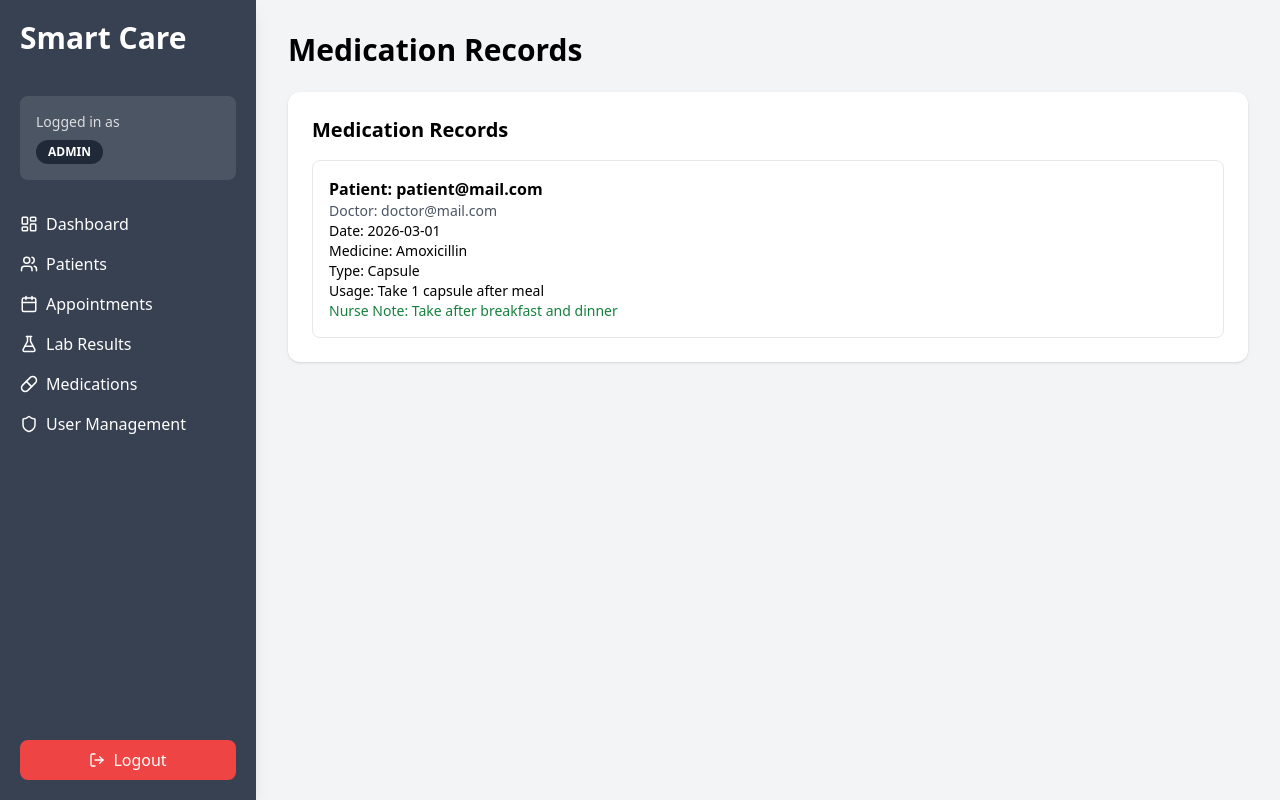
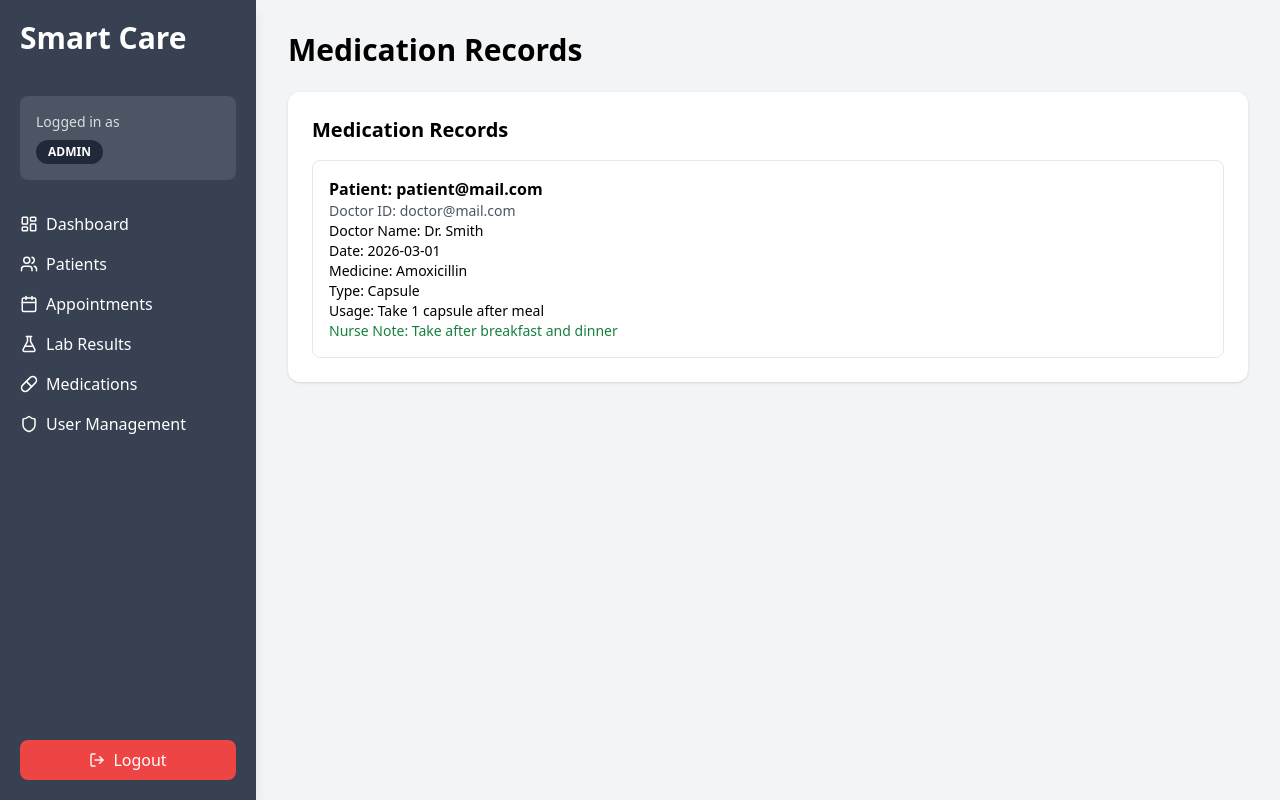
Before and after one commit to Nutt2761/Smart_Care_Monitor-Database-Devops-, a React (Vite) app in the folder smart-care/: page /medications in a window 1280 px wide. Built offline with nearby package versions, Linux system fonts and the light colour scheme; sample sign-in values are in the browser's storage.

Commit message:
แก้ Medication ให้กรอกชื่อ หมอด้วย

```diff
--- a/smart-care/src/pages/Medications.jsx
+++ b/smart-care/src/pages/Medications.jsx
@@ -1,37 +1,56 @@
-import { useState } from "react";
+import { useState, useEffect } from "react";
 
 export default function Medications(){
 
 const role = localStorage.getItem("role");
-const email = localStorage.getItem("email");
+const doctorId = localStorage.getItem("email"); // ใช้เป็น ID
 
-const [records,setRecords] = useState([
+// ✅ โหลดจาก localStorage
+const [records,setRecords] = useState(()=>{
+const saved = localStorage.getItem("medications");
+return saved ? JSON.parse(saved) : [
 {
 id:1,
 patient:"patient@mail.com",
-doctor:"doctor@mail.com",
+doctorId:"doctor@mail.com",
+doctorName:"Dr. Smith",
 date:"2026-03-01",
 medicine:"Amoxicillin",
 type:"Capsule",
 usage:"Take 1 capsule after meal",
 nurseNote:"Take after breakfast and dinner"
 }
-]);
+];
+});
+
+// ✅ save ทุกครั้งที่มีการเปลี่ยน
+useEffect(()=>{
+localStorage.setItem("medications",JSON.stringify(records));
+},[records]);
 
 const [form,setForm] = useState({
 patient:"",
+doctorName:"",
 medicine:"",
 type:"",
 usage:"",
 nurseNote:""
 });
 
+
+// ================= DOCTOR =================
 const handleDoctorSubmit = ()=>{
+
+if(!form.patient || !form.medicine || !form.type || !form.usage || !form.doctorName){
+alert("กรอกข้อมูลให้ครบ!");
+return;
+}
 
 const newRecord = {
 id:Date.now(),
 patient:form.patient,
-doctor:email,
+doctorId:doctorId,
+doctorName:form.doctorName,
 date:new Date().toISOString().split("T")[0],
 medicine:form.medicine,
 type:form.type,
@@ -43,6 +62,7 @@ setRecords([newRecord,...records]);
 
 setForm({
 patient:"",
+doctorName:"",
 medicine:"",
 type:"",
 usage:"",
@@ -51,6 +71,8 @@ nurseNote:""
 
 };
 
+
+// ================= NURSE =================
 const handleNurseUpdate = (id)=>{
 
 const updated = records.map(r=>
@@ -65,15 +87,18 @@ setForm({...form,nurseNote:""});
 
 };
 
+
+// ================= FILTER =================
 const visibleRecords = records.filter(r=>{
 
-if(role === "patient") return r.patient === email;
+if(role === "patient") return r.patient === doctorId;
 
-if(role === "doctor") return r.doctor === email;
+if(role === "doctor") return r.doctorId === doctorId;
 
 return true;
 
 });
+
 
 return(
 
@@ -83,8 +108,8 @@ return(
 Medication Records
 </h1>
 
-{/* Doctor form */}
 
+{/* ================= DOCTOR FORM ================= */}
 {role === "doctor" && (
 
 <div className="bg-white p-6 rounded-xl shadow space-y-3">
@@ -97,6 +122,13 @@ Prescribe Medicine
 placeholder="Patient Email"
 value={form.patient}
 onChange={(e)=>setForm({...form,patient:e.target.value})}
+className="border p-2 rounded w-full"
+/>
+
+<input
+placeholder="Doctor Name"
+value={form.doctorName}
+onChange={(e)=>setForm({...form,doctorName:e.target.value})}
 className="border p-2 rounded w-full"
 />
 
@@ -132,8 +164,8 @@ Add Medication
 
 )}
 
-{/* Records */}
 
+{/* ================= RECORD LIST ================= */}
 <div className="bg-white p-6 rounded-xl shadow">
 
 <h2 className="text-xl font-semibold mb-4">
@@ -154,7 +186,11 @@ Patient: {r.patient}
 </p>
 
 <p className="text-sm text-gray-600">
-Doctor: {r.doctor}
+Doctor ID: {r.doctorId}
+</p>
+
+<p className="text-sm font-medium">
+Doctor Name: {r.doctorName}
 </p>
 
 <p className="text-sm">
@@ -177,8 +213,8 @@ Usage: {r.usage}
 Nurse Note: {r.nurseNote || "Waiting for nurse explanation"}
 </p>
 
-{/* Nurse update */}
 
+{/* ================= NURSE ================= */}
 {role === "nurse" && (
 
 <div className="mt-3">
```
